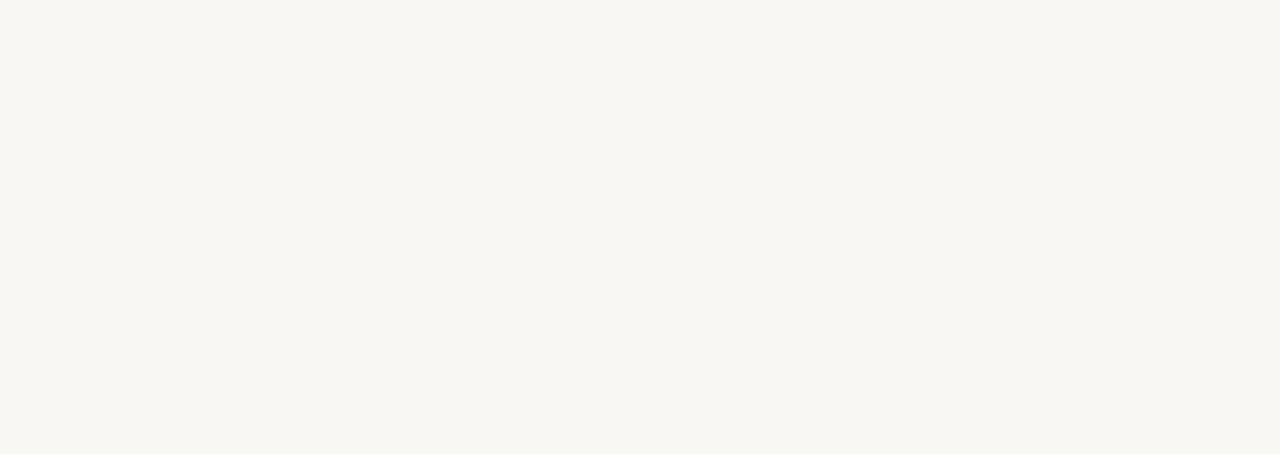
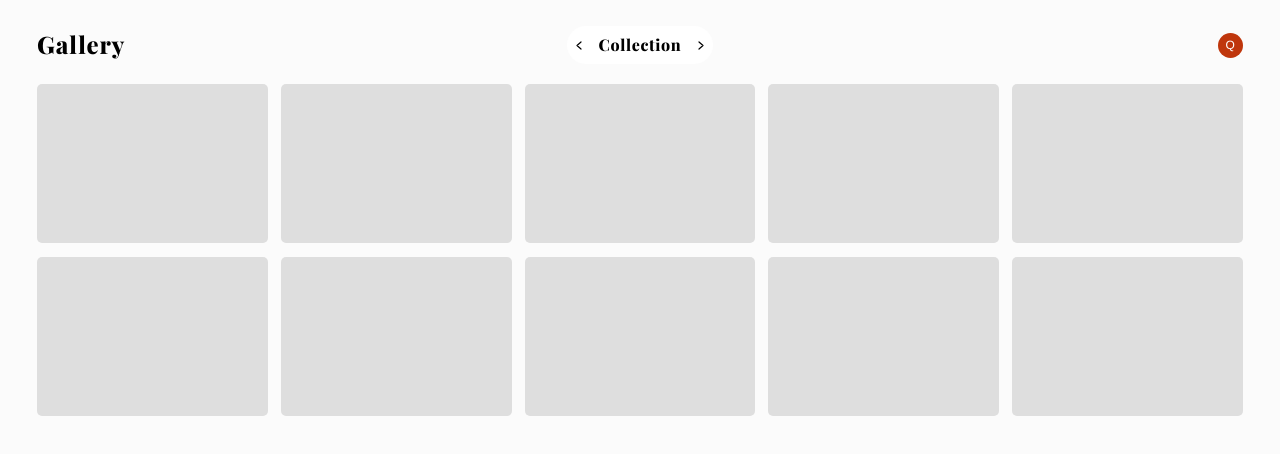
Before and after one commit to vincentlow02/utopia, a React app in the folder frontend/: page / in a window 1280 px wide. Shown: the top 454 px of the page. Built offline with nearby package versions, Linux system fonts and the light colour scheme; the HTML template or start-up script is replaced by a standard one.

Commit message:
Implement Utopia collection screen

```diff
--- a/frontend/src/app/router/paths.ts
+++ b/frontend/src/app/router/paths.ts
@@ -1,5 +1,6 @@
 export const routes = {
   home: '/',
+  utopia: '/utopia',
   capture: '/capture',
   promptReview: '/prompt-review',
   result: '/result',
--- /dev/null
+++ b/frontend/src/features/utopia/components/UtopiaCollectionScreen.css
@@ -0,0 +1,144 @@
+@import url('https://fonts.googleapis.com/css2?family=Playfair+Display:wght@800&display=swap');
+
+.utopia-collection {
+  width: 100%;
+  min-height: 100svh;
+  padding: 26px 37px 37px;
+  background: #fbfbfb;
+  color: #000000;
+}
+
+.utopia-collection__header {
+  display: grid;
+  grid-template-columns: 1fr auto 1fr;
+  align-items: center;
+  width: 100%;
+  min-height: 38px;
+}
+
+.utopia-collection__title {
+  margin: 0;
+  font-family: 'Playfair Display', Georgia, serif;
+  font-size: 24px;
+  font-weight: 800;
+  line-height: 1.33;
+  letter-spacing: 0.96px;
+  white-space: nowrap;
+}
+
+.utopia-collection__switcher {
+  display: inline-flex;
+  align-items: center;
+  justify-content: center;
+  gap: 17px;
+  height: 38px;
+  padding: 0 9px;
+  border-radius: 23px;
+  background: #ffffff;
+}
+
+.utopia-collection__switcher-button {
+  display: inline-flex;
+  align-items: center;
+  justify-content: center;
+  width: 6px;
+  height: 9px;
+  padding: 0;
+  border: 0;
+  color: #000000;
+  background: transparent;
+  cursor: pointer;
+}
+
+.utopia-collection__chevron {
+  width: 6px;
+  height: 9px;
+}
+
+.utopia-collection__switcher-label {
+  font-family: 'Playfair Display', Georgia, serif;
+  font-size: 16px;
+  font-weight: 800;
+  line-height: 1;
+  letter-spacing: 0.64px;
+  white-space: nowrap;
+}
+
+.utopia-collection__user-button {
+  justify-self: end;
+  display: inline-flex;
+  align-items: center;
+  justify-content: center;
+  width: 25px;
+  height: 25px;
+  padding: 0;
+  border: 0;
+  border-radius: 50%;
+  color: #ffffff;
+  background: #bf360c;
+  font-family: Helvetica, Arial, sans-serif;
+  font-size: 12px;
+  font-weight: 400;
+  line-height: 1;
+  letter-spacing: 0.48px;
+  cursor: pointer;
+}
+
+.utopia-collection__switcher-button:focus-visible,
+.utopia-collection__user-button:focus-visible,
+.utopia-collection__paper:focus-visible {
+  outline: 2px solid rgba(191, 54, 12, 0.38);
+  outline-offset: 3px;
+}
+
+.utopia-collection__grid {
+  display: grid;
+  grid-template-columns: repeat(5, minmax(0, 1fr));
+  gap: 14px 13px;
+  width: 100%;
+  margin-top: 20px;
+}
+
+.utopia-collection__paper {
+  width: 100%;
+  height: 159px;
+  padding: 0;
+  border: 0;
+  border-radius: 5px;
+  background: #dedede;
+  cursor: pointer;
+}
+
+@media (max-width: 900px) {
+  .utopia-collection {
+    padding: 22px 24px 32px;
+  }
+
+  .utopia-collection__header {
+    grid-template-columns: 1fr auto;
+    gap: 18px 16px;
+  }
+
+  .utopia-collection__switcher {
+    grid-column: 1 / -1;
+    grid-row: 2;
+    justify-self: center;
+  }
+
+  .utopia-collection__grid {
+    grid-template-columns: repeat(2, minmax(0, 1fr));
+    margin-top: 28px;
+  }
+
+  .utopia-collection__paper {
+    height: auto;
+    aspect-ratio: 230.8 / 159;
+  }
+}
+
+@media (min-width: 901px) and (max-width: 1279px) {
+  .utopia-collection__paper {
+    height: auto;
+    aspect-ratio: 230.8 / 159;
+  }
+}
--- /dev/null
+++ b/frontend/src/features/utopia/components/UtopiaCollectionScreen.tsx
@@ -0,0 +1,61 @@
+import './UtopiaCollectionScreen.css'
+
+const galleryItems = Array.from({ length: 10 }, (_, index) => ({
+  id: `utopia-gallery-paper-${index + 1}`,
+}))
+
+type ChevronIconProps = {
+  direction: 'left' | 'right'
+}
+
+function ChevronIcon({ direction }: ChevronIconProps) {
+  return (
+    <svg
+      aria-hidden="true"
+      className="utopia-collection__chevron"
+      viewBox="0 0 6 9"
+      fill="none"
+      xmlns="http://www.w3.org/2000/svg"
+    >
+      <path
+        d={direction === 'left' ? 'M5 1L1 4.5L5 8' : 'M1 1L5 4.5L1 8'}
+        stroke="currentColor"
+        strokeLinecap="round"
+        strokeLinejoin="round"
+        strokeWidth="1.2"
+      />
+    </svg>
+  )
+}
+
+export function UtopiaCollectionScreen() {
+  return (
+    <main className="utopia-collection" data-node-id="3:150" data-name="collectionpage">
+      <header className="utopia-collection__header" data-node-id="3:222" data-name="header">
+        <h1 className="utopia-collection__title" data-node-id="3:224">
+          Gallery
+        </h1>
+
+        <nav className="utopia-collection__switcher" aria-label="Collection navigation" data-node-id="3:153">
+          <button type="button" className="utopia-collection__switcher-button" aria-label="Previous collection">
+            <ChevronIcon direction="left" />
+          </button>
+          <span className="utopia-collection__switcher-label">Collection</span>
+          <button type="button" className="utopia-collection__switcher-button" aria-label="Next collection">
+            <ChevronIcon direction="right" />
+          </button>
+        </nav>
+
+        <button type="button" className="utopia-collection__user-button" aria-label="Open user menu" data-node-id="3:154">
+          Q
+        </button>
+      </header>
+
+      <section className="utopia-collection__grid" aria-label="Gallery collection" data-node-id="3:155" data-name="GalleryGrid">
+        {galleryItems.map((item) => (
+          <button type="button" className="utopia-collection__paper" aria-label="Open gallery item" key={item.id} />
+        ))}
+      </section>
+    </main>
+  )
+}
--- /dev/null
+++ b/frontend/src/features/utopia/index.ts
@@ -0,0 +1 @@
+export { UtopiaCollectionScreen } from './components/UtopiaCollectionScreen'
--- /dev/null
+++ b/frontend/src/pages/UtopiaPage/UtopiaPage.tsx
@@ -0,0 +1,5 @@
+import { UtopiaCollectionScreen } from '../../features/utopia'
+
+export function UtopiaPage() {
+  return <UtopiaCollectionScreen />
+}
--- /dev/null
+++ b/frontend/src/pages/UtopiaPage/index.ts
@@ -0,0 +1 @@
+export { UtopiaPage } from './UtopiaPage'
--- a/frontend/src/styles/globals.css
+++ b/frontend/src/styles/globals.css
@@ -6,6 +6,7 @@ body {
   background: var(--color-background);
   font-family: var(--font-sans);
   font-synthesis: none;
+  overflow-x: hidden;
   text-rendering: optimizeLegibility;
   -webkit-font-smoothing: antialiased;
   -moz-osx-font-smoothing: grayscale;
--- a/frontend/src/styles/tokens.css
+++ b/frontend/src/styles/tokens.css
@@ -1,6 +1,6 @@
 :root {
-  --color-background: #f8f7f3;
-  --color-foreground: #161616;
+  --color-background: #fbfbfb;
+  --color-foreground: #000000;
   --color-muted: #6f6a63;
   --font-sans:
     Inter, ui-sans-serif, system-ui, -apple-system, BlinkMacSystemFont, 'Segoe UI',
```
Also changed, not shown: frontend/src/app/router/router.tsx (+6 -2 lines).
